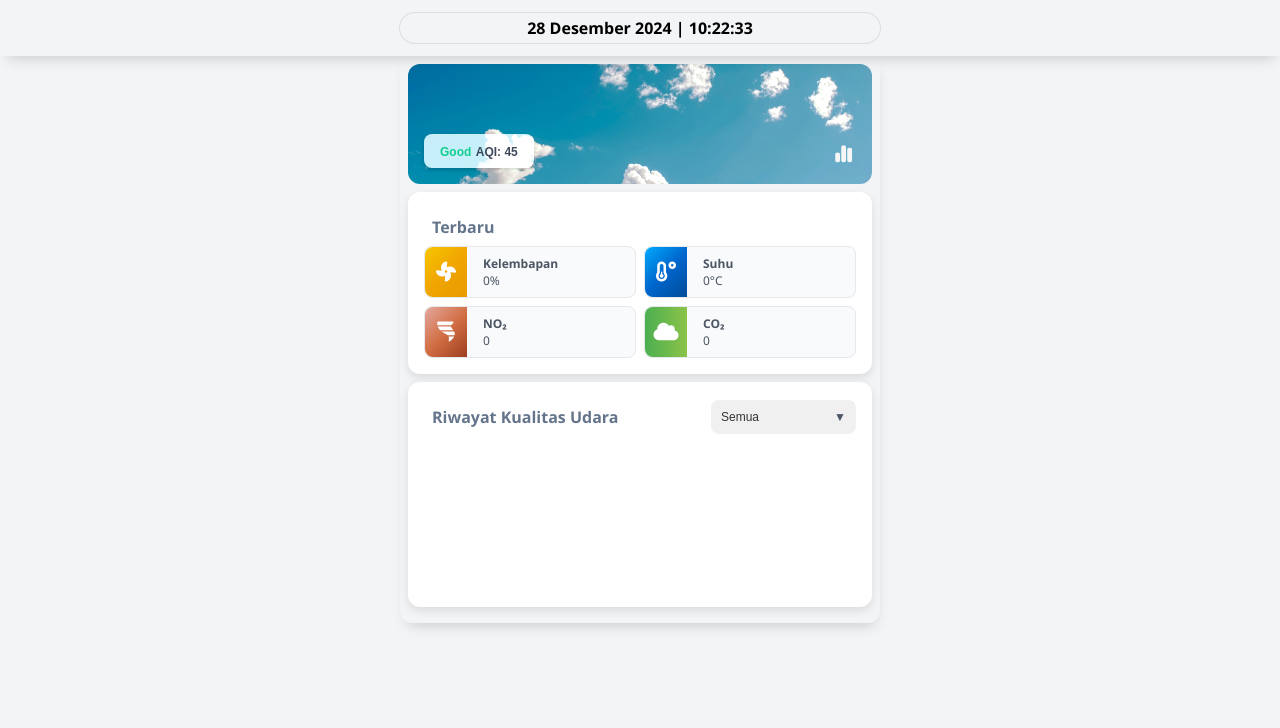
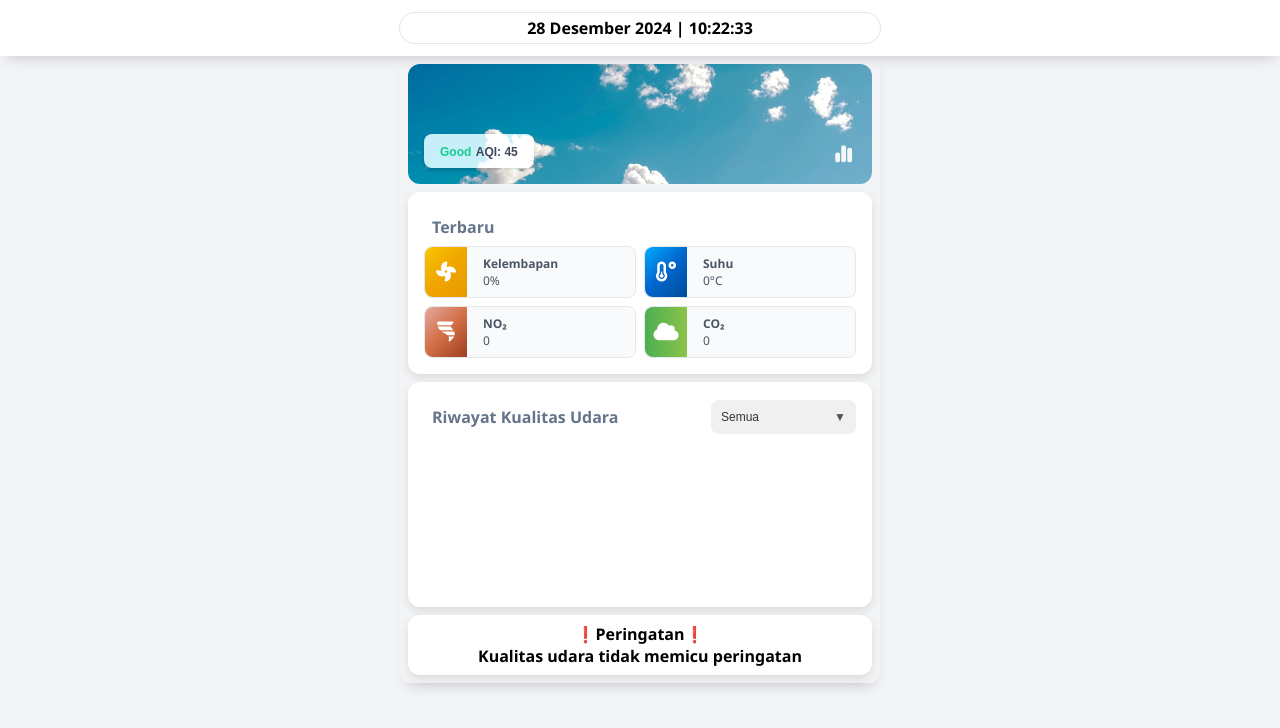
Before and after one commit to bengbengku/air-quality, a plain HTML site: page index.html in a window 1280 px wide. Drawn offline with nearby package versions, Linux system fonts and the light colour scheme; no server answers.

Commit message:
update background color header

```diff
--- a/index.html
+++ b/index.html
@@ -84,6 +84,11 @@
 						<canvas id="environmentChart"></canvas>
 					</div>
 				</div>
+
+				<div class="warning">
+					<span>❗Peringatan❗</span>
+					<span>Kualitas udara tidak memicu peringatan</span>
+				</div>
 			</main>
 		</div>
 
--- a/style/style.css
+++ b/style/style.css
@@ -18,6 +18,7 @@ header {
 	height: 56px;
 	z-index: 99999999999;
 	width: 100%;
+  background-color: #fff;
 	box-shadow: 1px 8px 15px -7px rgba(0, 0, 0, 0.2);
 	margin: 0 auto;
 	display: flex;
@@ -56,6 +57,7 @@ main {
   padding: .5em;
   border-radius: 12px;
 	box-shadow: 1px 8px 15px -7px rgba(0, 0, 0, 0.2);
+  z-index: 0;
 }
 
 .main-bg {
@@ -137,6 +139,26 @@ main {
   background-color: #fff;
   border-radius: 12px;
   box-shadow: 0 4px 10px rgba(0, 0, 0, 0.1);
+}
+
+.warning {
+  width: 100%;
+  max-width: 800px;
+  padding: .5rem;
+  display: flex;
+  align-items: center;
+  flex-direction: column;
+  background-color: #fff;
+  border-radius: 12px;
+  box-shadow: 0 4px 10px rgba(0, 0, 0, 0.1);
+}
+
+.warning span:first-child {
+  font-weight: 800;
+}
+
+.warning span:nth-of-type(2) {
+  font-weight: 600;
 }
 
 .summary-box {
```
